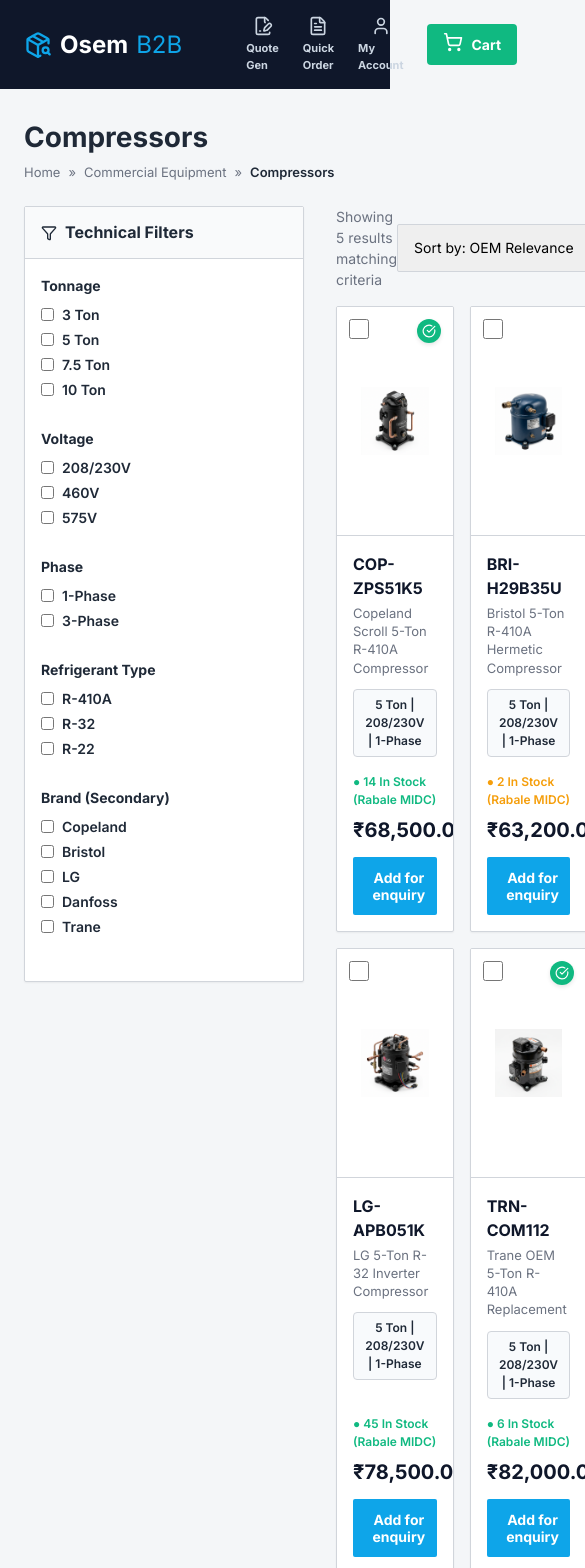
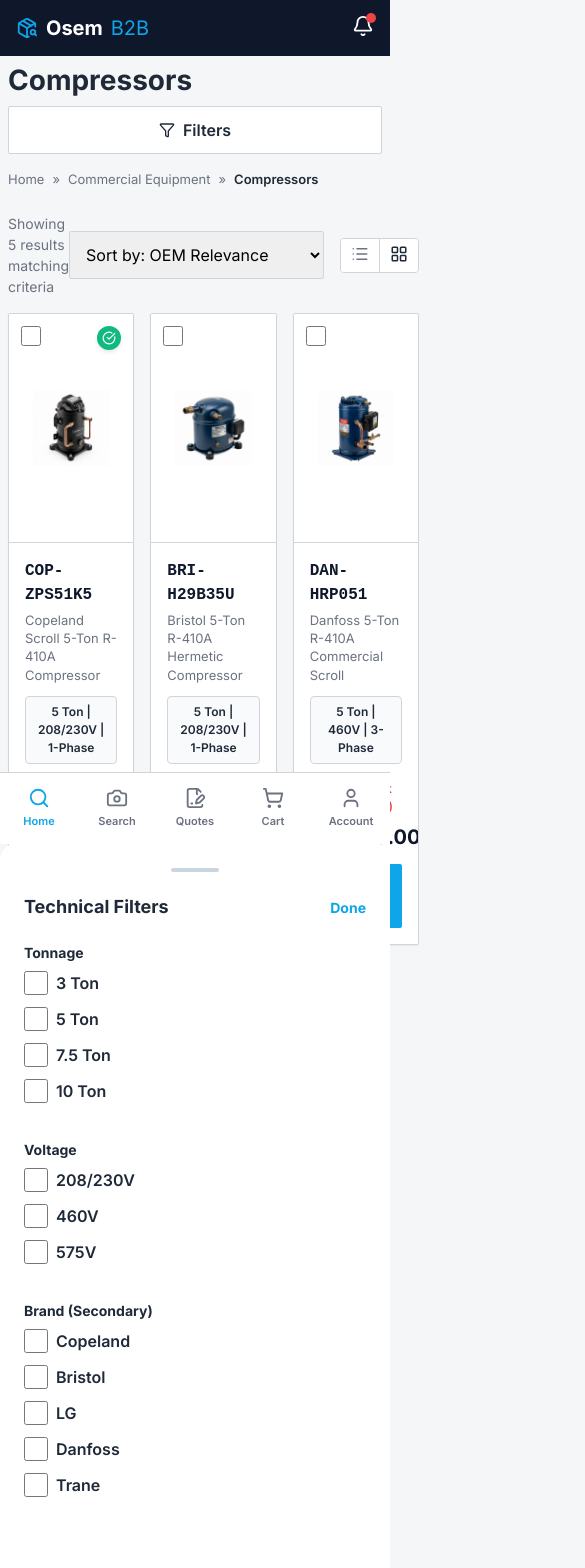
Before and after one commit to Adhiman26/b2b-ecommerce, a React (Vite) app: page /plp in a window 390 px wide. Shown: the top 1568 px of the page, 585 px wide, since content can reach past the window. Built offline with nearby package versions, Linux system fonts and the light colour scheme.

Commit message:
fixed the mobile view

```diff
--- a/src/components/Navigation.jsx
+++ b/src/components/Navigation.jsx
@@ -1,6 +1,6 @@
 import { useState } from 'react';
 import { Link } from 'react-router-dom';
-import { Search, ShoppingCart, User, ScanBarcode, FileText, CheckCircle, PackageSearch, FileSignature, Camera, X, Image } from 'lucide-react';
+import { Search, ShoppingCart, User, ScanBarcode, FileText, CheckCircle, PackageSearch, FileSignature, Camera, X, ImageIcon, Bell } from 'lucide-react';
 import { useStore } from '../store';
 
 export default function Navigation() {
@@ -9,7 +9,9 @@
     const itemCount = cart.reduce((acc, item) => acc + item.qty, 0);
 
     return (
-        <header style={{ background: '#0f172a', color: 'white', position: 'sticky', top: 0, zIndex: 100 }}>
+        <>
+            {/* Desktop Header */}
+            <header className="desktop-only" style={{ background: '#0f172a', color: 'white', position: 'sticky', top: 0, zIndex: 100 }}>
                 <div className="container" style={{ display: 'flex', alignItems: 'center', gap: '32px', padding: '16px 24px' }}>
 
                     {/* Logo */}
@@ -79,9 +81,50 @@
                         </Link>
                     </div>
                 </div>
+            </header>
+
+            {/* Mobile Header */}
+            <header className="mobile-header mobile-only">
+                <Link to="/" style={{ color: 'white', fontSize: '20px', fontWeight: 'bold', display: 'flex', alignItems: 'center', gap: '8px', textDecoration: 'none' }}>
+                    <PackageSearch size={22} color="var(--color-blue)" />
+                    Osem<span style={{ color: 'var(--color-blue)', fontWeight: 400 }}>B2B</span>
+                </Link>
+                <div style={{ position: 'relative' }}>
+                    <Bell size={22} color="white" />
+                    <span style={{ position: 'absolute', top: '-2px', right: '-2px', background: 'var(--color-red)', width: '10px', height: '10px', borderRadius: '50%' }}></span>
+                </div>
+            </header>
+
+            {/* Mobile Bottom Tab Bar */}
+            <nav className="bottom-tab-bar mobile-only">
+                <Link to="/" className="bottom-tab-item active">
+                    <Search size={22} />
+                    <span>Home</span>
+                </Link>
+                <div className="bottom-tab-item" onClick={() => setIsImageSearchOpen(true)}>
+                    <Camera size={22} />
+                    <span>Search</span>
+                </div>
+                <Link to="/quote" className="bottom-tab-item">
+                    <FileSignature size={22} />
+                    <span>Quotes</span>
+                </Link>
+                <Link to="/checkout" className="bottom-tab-item" style={{ position: 'relative' }}>
+                    <ShoppingCart size={22} />
+                    {itemCount > 0 && (
+                        <span style={{ position: 'absolute', top: '10px', right: '14px', background: 'var(--color-red)', color: 'white', fontSize: '10px', width: '16px', height: '16px', display: 'flex', alignItems: 'center', justifyContent: 'center', borderRadius: '50%' }}>{itemCount}</span>
+                    )}
+                    <span>Cart</span>
+                </Link>
+                <Link to="/" className="bottom-tab-item">
+                    <User size={22} />
+                    <span>Account</span>
+                </Link>
+            </nav>
 
             {/* Image Search Modal - Inspired by Google Lens */}
-            {isImageSearchOpen && (
+            {
+                isImageSearchOpen && (
                     <div style={{ position: 'fixed', top: 0, left: 0, right: 0, bottom: 0, backgroundColor: 'rgba(0,0,0,0.6)', backdropFilter: 'blur(2px)', zIndex: 1000, display: 'flex', alignItems: 'center', justifyContent: 'center', color: 'initial' }} onClick={() => setIsImageSearchOpen(false)}>
                         <div style={{ background: '#282a2d', width: '100%', maxWidth: '720px', borderRadius: '16px', overflow: 'hidden', padding: '24px', position: 'relative', boxShadow: '0 10px 40px rgba(0,0,0,0.2)' }} onClick={e => e.stopPropagation()}>
                             <button
@@ -102,7 +145,7 @@
                                     <div style={{ position: 'absolute', bottom: 0, right: 0, width: '16px', height: '16px', borderBottom: '3px solid #5f6368', borderRight: '3px solid #5f6368', borderBottomRightRadius: '4px' }}></div>
 
                                     <div style={{ width: '100%', height: '100%', display: 'flex', alignItems: 'center', justifyContent: 'center' }}>
-                                    <Image size={32} color="#8ab4f8" fill="#8ab4f8" strokeWidth={1} style={{ opacity: 0.8 }} />
+                                        <ImageIcon size={32} color="#8ab4f8" fill="#8ab4f8" strokeWidth={1} style={{ opacity: 0.8 }} />
                                     </div>
                                 </div>
 
@@ -136,7 +179,8 @@
                             </div>
                         </div>
                     </div>
-            )}
-        </header>
+                )
+            }
+        </>
     );
 }
--- a/src/index.css
+++ b/src/index.css
@@ -139,18 +139,21 @@
 }
 
 .badge-green {
-  background-color: var(--color-green-light);
-  color: var(--color-green);
+  background-color: #059669;
+  color: white;
+  letter-spacing: 0.5px;
 }
 
 .badge-amber {
-  background-color: var(--color-amber-light);
-  color: var(--color-amber);
+  background-color: #d97706;
+  color: white;
+  letter-spacing: 0.5px;
 }
 
 .badge-red {
-  background-color: var(--color-red-light);
-  color: var(--color-red);
+  background-color: #dc2626;
+  color: white;
+  letter-spacing: 0.5px;
 }
 
 /* Layouts */
@@ -271,12 +274,202 @@
   background: white;
 }
 
-/* Mobile minimum tap targets defined in specs */
+.mono {
+  font-family: monospace;
+  letter-spacing: -0.5px;
+}
+
+.mobile-only {
+  display: none !important;
+}
+
+.bottom-tab-bar {
+  display: none;
+}
+
+.bottom-sheet-overlay {
+  display: none;
+}
+
+/* Mobile architecture */
 @media (max-width: 768px) {
+  .desktop-only {
+    display: none !important;
+  }
 
+  .mobile-only {
+    display: flex !important;
+  }
+
+  div.mobile-only-block {
+    display: block !important;
+  }
+
+  /* Universal Mobile Container Padding */
+  .container {
+    padding: 8px !important;
+  }
+
+  .grid-2,
+  .grid-3 {
+    grid-template-columns: 1fr !important;
+  }
+
+  /* Structural paddings for shell */
+  main {
+    padding-bottom: 80px;
+    padding-top: 56px;
+    /* Space for minimal header */
+  }
+
+  /* Shell Components */
+  .bottom-tab-bar {
+    position: fixed;
+    bottom: 0;
+    left: 0;
+    right: 0;
+    height: 72px;
+    background: #ffffff;
+    border-top: 1px solid var(--color-border);
+    display: flex;
+    justify-content: space-around;
+    align-items: center;
+    z-index: 1000;
+    padding-bottom: env(safe-area-inset-bottom, 12px);
+  }
+
+  .bottom-tab-item {
+    display: flex;
+    flex-direction: column;
+    align-items: center;
+    justify-content: center;
+    gap: 4px;
+    color: var(--text-secondary);
+    font-size: 11px;
+    font-weight: 600;
+    text-decoration: none;
+    flex: 1;
+    height: 100%;
+  }
+
+  .bottom-tab-item.active {
+    color: var(--color-blue);
+  }
+
+  .mobile-header {
+    position: fixed;
+    top: 0;
+    left: 0;
+    right: 0;
+    height: 56px;
+    background: #0f172a;
+    display: flex;
+    justify-content: space-between;
+    align-items: center;
+    padding: 0 16px;
+    z-index: 1000;
+  }
+
+  /* Component Redesign */
   .btn,
   select,
-  input[type="text"] {
+  input[type="text"],
+  input[type="number"] {
     min-height: 48px;
+    font-size: 16px;
+    /* mobile accessible */
+  }
+
+  /* Table to vertical key-value list */
+  .data-table thead {
+    display: none;
+  }
+
+  .data-table,
+  .data-table tbody,
+  .data-table tr,
+  .data-table td {
+    display: block;
+    width: 100%;
+  }
+
+  .data-table tr {
+    margin-bottom: 16px;
+    border: 1px solid var(--color-border);
+    border-radius: 6px;
+    background: white;
+    padding: 0;
+  }
+
+  .data-table td {
+    padding: 12px 16px;
+    border-bottom: 1px solid #f1f5f9;
+    text-align: left;
+    display: flex;
+    flex-direction: column;
+    gap: 4px;
+  }
+
+  .data-table td:last-child {
+    border-bottom: none;
+  }
+
+  .data-table td::before {
+    content: attr(data-label);
+    font-size: 10px;
+    color: var(--text-secondary);
+    text-transform: uppercase;
+    font-weight: 700;
+    letter-spacing: 0.5px;
+  }
+
+  /* Bottom sheet */
+  .bottom-sheet-overlay {
+    position: fixed;
+    top: 0;
+    left: 0;
+    right: 0;
+    bottom: 0;
+    background: rgba(0, 0, 0, 0.6);
+    z-index: 2000;
+    display: block;
+  }
+
+  .bottom-sheet {
+    position: fixed;
+    z-index: 2001;
+    bottom: 0;
+    left: 0;
+    right: 0;
+    background: white;
+    border-radius: 16px 16px 0 0;
+    padding: 24px;
+    max-height: 90vh;
+    overflow-y: auto;
+    transition: transform 0.3s ease-out;
+  }
+
+  .bottom-sheet-handle {
+    width: 48px;
+    height: 4px;
+    background: #cbd5e1;
+    border-radius: 2px;
+    margin: 0 auto 24px;
+  }
+
+
+
+  /* Hero Specific Overrides */
+  .hero-container {
+    padding: 16px !important;
+  }
+
+  .hero-block {
+    padding: 16px !important;
+  }
+
+  .grid-2,
+  .grid-3 {
+    grid-template-columns: 1fr !important;
   }
 }
--- a/src/pages/PDP.jsx
+++ b/src/pages/PDP.jsx
@@ -8,7 +8,6 @@
     const [qty, setQty] = useState(1);
     const [serial, setSerial] = useState('');
     const [fitMatch, setFitMatch] = useState(null);
-    const [activeTab, setActiveTab] = useState('specs');
 
     // UI Interaction States
     const [isDocDrawerOpen, setIsDocDrawerOpen] = useState(false);
--- a/src/pages/PLP.jsx
+++ b/src/pages/PLP.jsx
@@ -9,6 +9,7 @@
     const [quantities, setQuantities] = useState({});
     const [compareList, setCompareList] = useState([]);
     const [viewMode, setViewMode] = useState('grid');
+    const [isFilterOpen, setIsFilterOpen] = useState(false);
 
     const [filters, setFilters] = useState({
         tonnage: [],
@@ -53,6 +54,12 @@
     return (
         <div className="container" style={{ padding: '32px 24px' }}>
             <h1 style={{ marginBottom: '8px' }}>Compressors</h1>
+            <div className="mobile-only" style={{ marginBottom: '16px' }}>
+                <button className="btn btn-secondary" style={{ width: '100%' }} onClick={() => setIsFilterOpen(true)}>
+                    <Filter size={16} /> Filters
+                </button>
+            </div>
+
             <div style={{ display: 'flex', gap: '8px', color: 'var(--text-secondary)', marginBottom: '24px', fontSize: '13px' }}>
                 <Link to="/" style={{ color: 'var(--text-secondary)', textDecoration: 'none' }}>Home</Link> &raquo; <Link to="/plp" style={{ color: 'var(--text-secondary)', textDecoration: 'none' }}>Commercial Equipment</Link> &raquo; <span style={{ color: 'var(--text-main)', fontWeight: 600 }}>Compressors</span>
             </div>
@@ -60,7 +67,7 @@
             <div className="grid-2" style={{ gridTemplateColumns: '280px 1fr', gap: '32px', alignItems: 'start' }}>
 
                 {/* Left Sidebar: Technical Faceted Navigation */}
-                <div className="card">
+                <div className="card desktop-only">
                     <div className="card-header" style={{ display: 'flex', gap: '8px', alignItems: 'center' }}>
                         <Filter size={16} /> <h2 style={{ fontSize: '16px' }}>Technical Filters</h2>
                     </div>
@@ -153,7 +160,7 @@
                         </div>
                     )}
 
-                    {viewMode === 'list' && filteredProducts.map((p, idx) => {
+                    {viewMode === 'list' && filteredProducts.map((p) => {
                         const isSelected = compareList.includes(p.id);
                         return (
                             <div key={p.id} className="card card-body" style={{ display: 'flex', alignItems: 'center', gap: '24px', padding: '16px', backgroundColor: isSelected ? '#f0f9ff' : 'white', borderColor: isSelected ? '#bae6fd' : 'var(--color-border)', transition: 'all 0.2s ease', cursor: 'pointer' }} onClick={() => navigate(`/product/${p.id}`)}>
@@ -176,7 +183,7 @@
                                 {/* Column 2: Data Flow (Part #, Copy, Title, Specs) */}
                                 <div style={{ minWidth: '220px', display: 'flex', flexDirection: 'column', gap: '4px' }}>
                                     <div style={{ display: 'flex', alignItems: 'center', gap: '8px' }}>
-                                        <h2 style={{ fontSize: '20px', fontWeight: 800, color: '#0f172a', margin: 0 }}>
+                                        <h2 style={{ fontSize: '20px', fontWeight: 800, color: '#0f172a', margin: 0, fontFamily: 'monospace' }}>
                                             <span style={{ color: 'inherit', textDecoration: 'none' }}>{p.sku}</span>
                                         </h2>
                                         <button style={{ color: 'var(--text-secondary)', padding: '2px', background: 'none', border: 'none', cursor: 'pointer' }} title="Copy Part Number" onClick={(e) => e.stopPropagation()}>
@@ -248,7 +255,7 @@
                                             <img src={p.image} alt={p.name} style={{ width: '100%', height: '180px', objectFit: 'contain' }} />
                                         </div>
                                         <div style={{ padding: '16px', display: 'flex', flexDirection: 'column', flex: 1 }}>
-                                            <div style={{ fontSize: '16px', fontWeight: 800, color: '#0f172a', marginBottom: '4px' }}>
+                                            <div style={{ fontSize: '16px', fontWeight: 800, color: '#0f172a', marginBottom: '4px', fontFamily: 'monospace' }}>
                                                 <span style={{ color: 'inherit', textDecoration: 'none' }}>{p.sku}</span>
                                             </div>
                                             <div style={{ fontSize: '13px', color: 'var(--text-secondary)', fontWeight: 400, marginBottom: '12px', minHeight: '38px', lineHeight: '1.4' }}>{p.name}</div>
@@ -317,6 +324,49 @@
                     </div>
                 )
             }
+
+            {/* Mobile Filter Bottom Sheet overlay */}
+            {isFilterOpen && <div className="bottom-sheet-overlay" onClick={() => setIsFilterOpen(false)}></div>}
+
+            {/* Mobile Filter Bottom Sheet */}
+            <div className={`bottom-sheet ${isFilterOpen ? 'open' : ''}`} style={{ transform: isFilterOpen ? 'translateY(0)' : 'translateY(100%)' }}>
+                <div className="bottom-sheet-handle"></div>
+                <div style={{ display: 'flex', justifyContent: 'space-between', alignItems: 'center', marginBottom: '24px' }}>
+                    <h2 style={{ fontSize: '18px', margin: 0 }}>Technical Filters</h2>
+                    <button style={{ background: 'none', border: 'none', fontSize: '14px', color: 'var(--color-blue)', fontWeight: 'bold' }} onClick={() => setIsFilterOpen(false)}>Done</button>
+                </div>
+
+                <div style={{ display: 'flex', flexDirection: 'column', gap: '24px' }}>
+                    <div>
+                        <strong style={{ display: 'block', marginBottom: '8px' }}>Tonnage</strong>
+                        {['3 Ton', '5 Ton', '7.5 Ton', '10 Ton'].map(t => (
+                            <label key={t} style={{ display: 'flex', gap: '8px', alignItems: 'center', marginBottom: '12px', cursor: 'pointer' }}>
+                                <input type="checkbox" checked={filters.tonnage.includes(t)} onChange={() => handleFilterChange('tonnage', t)} style={{ width: '24px', height: '24px' }} />
+                                <span style={{ fontSize: '16px', fontWeight: 600 }}>{t}</span>
+                            </label>
+                        ))}
+                    </div>
+                    <div>
+                        <strong style={{ display: 'block', marginBottom: '8px' }}>Voltage</strong>
+                        {['208/230V', '460V', '575V'].map(v => (
+                            <label key={v} style={{ display: 'flex', gap: '8px', alignItems: 'center', marginBottom: '12px', cursor: 'pointer' }}>
+                                <input type="checkbox" checked={filters.voltage.includes(v)} onChange={() => handleFilterChange('voltage', v)} style={{ width: '24px', height: '24px' }} />
+                                <span style={{ fontSize: '16px', fontWeight: 600 }}>{v}</span>
+                            </label>
+                        ))}
+                    </div>
+                    <div style={{ paddingBottom: '72px' }}>
+                        <strong style={{ display: 'block', marginBottom: '8px' }}>Brand (Secondary)</strong>
+                        {['Copeland', 'Bristol', 'LG', 'Danfoss', 'Trane'].map(b => (
+                            <label key={b} style={{ display: 'flex', gap: '8px', alignItems: 'center', marginBottom: '12px', cursor: 'pointer' }}>
+                                <input type="checkbox" checked={filters.brand.includes(b)} onChange={() => handleFilterChange('brand', b)} style={{ width: '24px', height: '24px' }} />
+                                <span style={{ fontSize: '16px', fontWeight: 600 }}>{b}</span>
+                            </label>
+                        ))}
+                    </div>
+                </div>
+            </div>
+
         </div >
     );
 }
```
Also changed, not shown: src/pages/Home.jsx (+10 -12 lines). Lines whose indentation alone changed are shown as unchanged.
